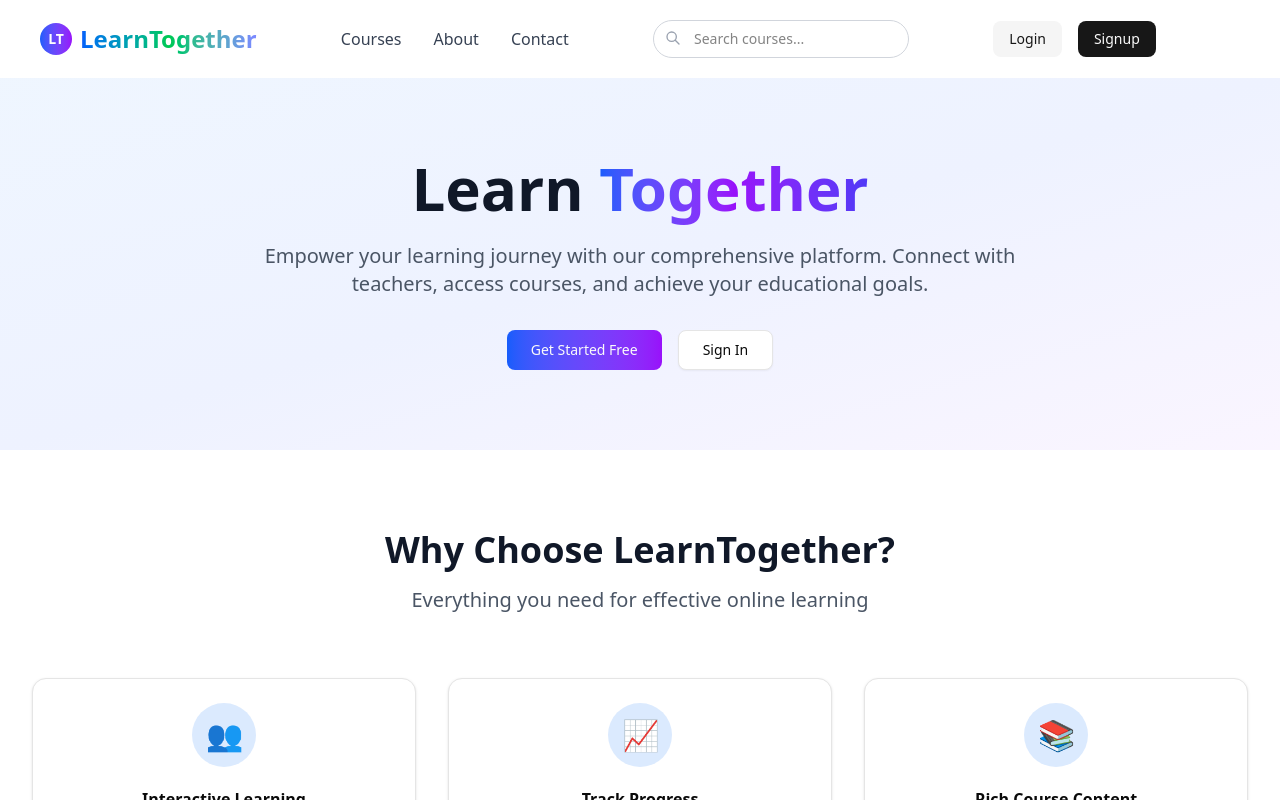
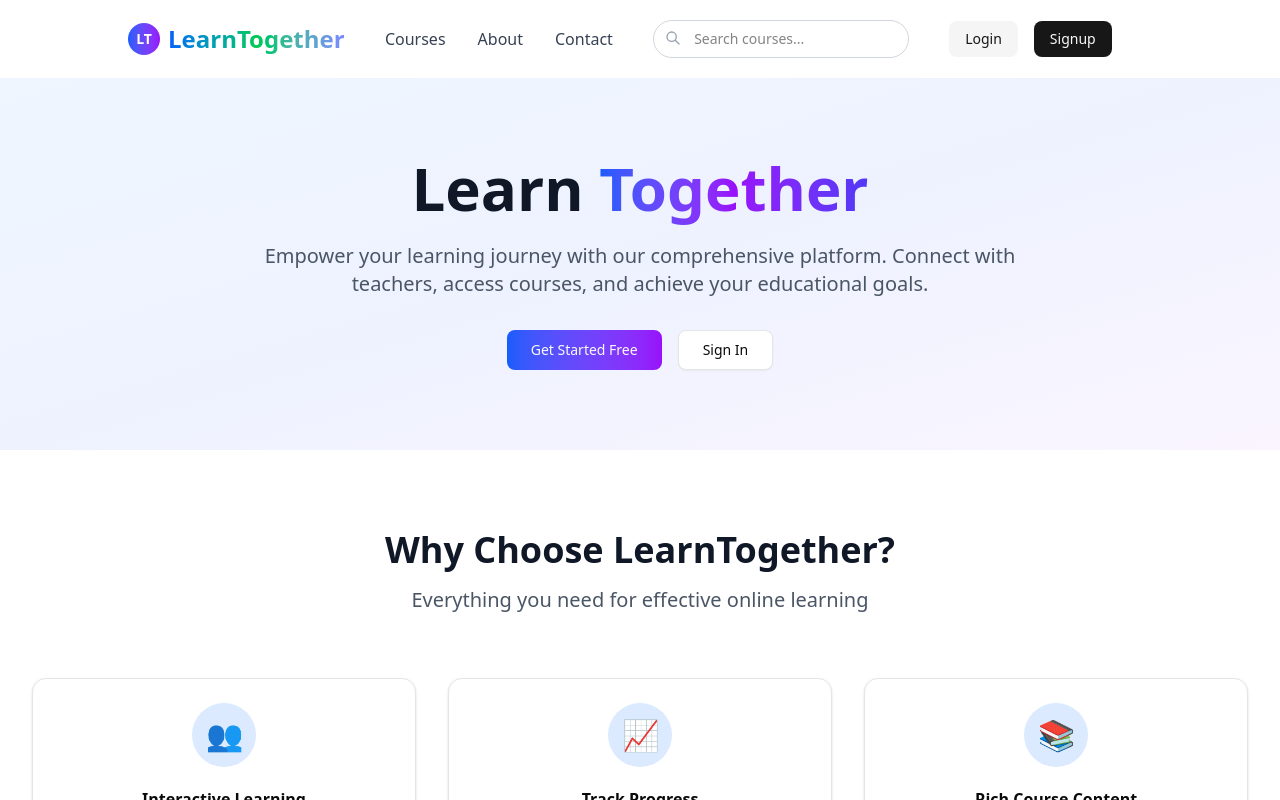
Before and after one commit to Sagarban0412/NextjsProject, a Next.js app in the folder learn-together/: page / in a window 1280 px wide. Shown: the top 800 px of the page. Built offline with nearby package versions, Linux system fonts and the light colour scheme; no server answers; the database is empty.

Commit message:
Mobile navigation

```diff
--- a/learn-together/components/Header.jsx
+++ b/learn-together/components/Header.jsx
@@ -11,8 +11,8 @@ import { Dialog, DialogContent, DialogTitle, DialogTrigger } from "./ui/dialog";
 const Header = () => {
   const { user } = useUser();
   return (
-    <header className="shadow-lg">
-      <div className="flex justify-between items-center px-4 sm:px-6 lg:px-10 py-3 sm:py-5">
+    <header className="shadow-lg ">
+      <div className="flex justify-between items-center px-4 sm:px-6 lg:px-8 lg:mx-24 py-3 sm:py-5">
         {/* Logo */}
         <div className="flex items-center space-x-2">
           <div className="w-8 h-8 bg-gradient-to-r from-blue-600 to-purple-600 rounded-full flex items-center justify-center">
@@ -53,6 +53,7 @@ const Header = () => {
           </SignedIn>
         </nav>
 
+        <div className="flex gap-10">
           {/* Search Bar - Hidden on small screens */}
           <div className="hidden lg:flex items-center">
             <div className="relative">
@@ -94,6 +95,7 @@ const Header = () => {
               </div>
             </SignedIn>
           </div>
+        </div>
 
         <Dialog>
           <DialogTrigger>
@@ -130,11 +132,11 @@ const Header = () => {
               </SignedIn>
               <SignedOut>
                 <div className="w-full flex">
-                  <Button asChild className={'flex-1'}>
+                  <Button asChild className={"flex-1"}>
                     <Link href="/signup">Signup</Link>
                   </Button>
 
-                  <Button asChild className={'flex-1'} variant="secondary">
+                  <Button asChild className={"flex-1"} variant="secondary">
                     <Link href="/login">Login</Link>
                   </Button>
                 </div>
```
Lines whose indentation alone changed are shown as unchanged.
